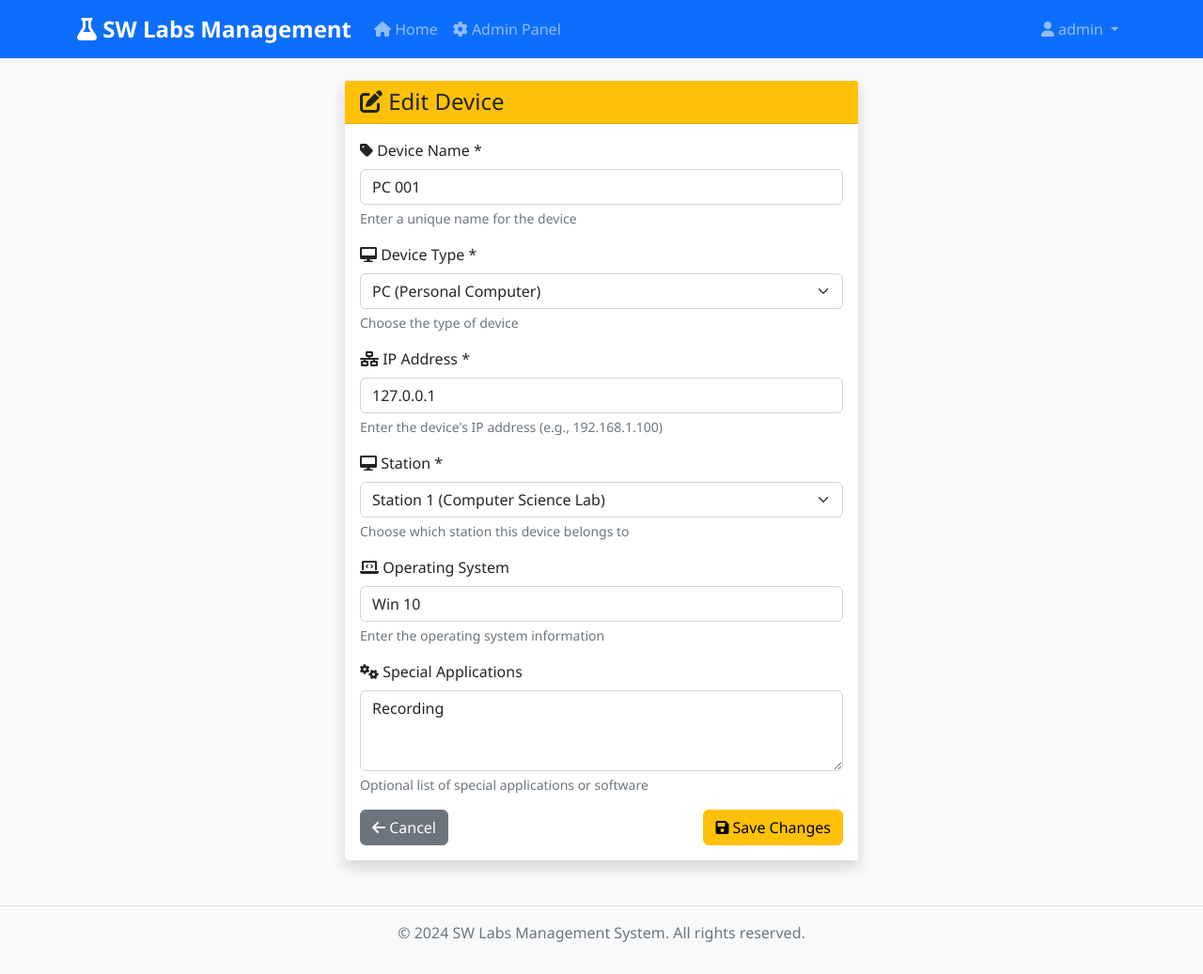
After one commit to sagist11/SW-Lab-Manager, a Flask app: page /admin/device/1/edit in a window 1280 px wide. The commit adds this page. Shown: the whole page at 94% size. Run offline with Flask 3, Linux system fonts and the light colour scheme; a user stored in the database is signed in.

Commit message:
more fixes

```diff
--- a/app.py
+++ b/app.py
@@ -214,6 +214,14 @@ def get_all_devices():
         devices.append(device)
     return devices
 
+def get_device_by_id(device_id):
+    """Get a specific device by ID"""
+    devices_data = load_json_data(DEVICES_FILE)
+    for device_data in devices_data:
+        if device_data['id'] == device_id:
+            return Device(device_data)
+    return None
+
 def get_all_users():
     """Get all users from file storage"""
     users_data = load_json_data(USERS_FILE)
@@ -230,7 +238,7 @@ def create_user(username, email, password, is_admin=False):
         'email': email,
         'password_hash': generate_password_hash(password),
         'is_admin': is_admin,
-        'created_at': datetime.utcnow().isoformat()
+        'created_at': datetime.now().isoformat()
     }
 
     users.append(new_user)
@@ -259,7 +267,7 @@ def auto_release_stations():
     while True:
         try:
             stations_data = load_json_data(STATIONS_FILE)
-            current_time = datetime.utcnow()
+            current_time = datetime.now()
             updated = False
 
             for station_data in stations_data:
@@ -294,11 +302,11 @@ def ping_devices():
                 try:
                     result = ping(device_data['ip_address'], timeout=2)
                     device_data['is_online'] = result is not None
-                    device_data['last_ping'] = datetime.utcnow().isoformat()
+                    device_data['last_ping'] = datetime.now().isoformat()
                     updated = True
                 except:
                     device_data['is_online'] = False
-                    device_data['last_ping'] = datetime.utcnow().isoformat()
+                    device_data['last_ping'] = datetime.now().isoformat()
                     updated = True
 
             if updated:
@@ -366,7 +374,14 @@ def station_detail(station_id):
     if not station:
         flash('Station not found')
         return redirect(url_for('index'))
-    return render_template('station_detail.html', station=station)
+
+    occupied_by_user = None
+    if station.is_occupied and station.occupied_by:
+        user_data = get_user_by_id(int(station.occupied_by))
+        if user_data:
+            occupied_by_user = User(user_data)
+
+    return render_template('station_detail.html', station=station, occupied_by_user=occupied_by_user)
 
 @app.route('/occupy_station/<int:station_id>', methods=['GET', 'POST'])
 @login_required
@@ -395,7 +410,7 @@ def occupy_station(station_id):
 
     if occupation_type == 'duration':
         duration_hours = int(request.form.get('duration_hours', 1))
-        occupation_until = datetime.utcnow() + timedelta(hours=duration_hours)
+        occupation_until = datetime.now() + timedelta(hours=duration_hours)
     elif occupation_type == 'until':
         occupation_until_str = request.form.get('occupation_until')
         if occupation_until_str:
@@ -407,7 +422,7 @@ def occupy_station(station_id):
         if station_data['id'] == station_id:
             station_data['is_occupied'] = True
             station_data['occupied_by'] = current_user.id
-            station_data['occupied_at'] = datetime.utcnow().isoformat()
+            station_data['occupied_at'] = datetime.now().isoformat()
             station_data['occupied_until'] = occupation_until.isoformat() if occupation_until else None
             break
     save_json_data(STATIONS_FILE, stations_data)
@@ -485,7 +500,7 @@ def add_lab():
             'name': name,
             'description': description,
             'location': location,
-            'created_at': datetime.utcnow().isoformat()
+            'created_at': datetime.now().isoformat()
         }
 
         labs_data.append(new_lab)
@@ -523,7 +538,7 @@ def add_station():
             'occupied_at': None,
             'occupied_until': None,
             'is_functional': is_functional,
-            'created_at': datetime.utcnow().isoformat()
+            'created_at': datetime.now().isoformat()
         }
 
         stations_data.append(new_station)
@@ -589,7 +604,7 @@ def add_device():
             'station_id': station_id,
             'is_online': False,
             'last_ping': None,
-            'created_at': datetime.utcnow().isoformat()
+            'created_at': datetime.now().isoformat()
         }
 
         devices_data.append(new_device)
@@ -624,7 +639,7 @@ def add_user():
             'email': email,
             'password_hash': generate_password_hash(password),
             'is_admin': is_admin,
-            'created_at': datetime.utcnow().isoformat()
+            'created_at': datetime.now().isoformat()
         }
 
         users_data.append(new_user)
@@ -634,6 +649,110 @@ def add_user():
         return redirect(url_for('admin_panel'))
 
     return render_template('add_user.html')
+
+@app.route('/admin/lab/<int:lab_id>/edit', methods=['GET', 'POST'])
+@login_required
+def edit_lab(lab_id):
+    if not current_user.is_admin:
+        flash('Access denied. Admin privileges required.')
+        return redirect(url_for('index'))
+
+    labs_data = load_json_data(LABS_FILE)
+    lab_data = next((lab for lab in labs_data if lab['id'] == lab_id), None)
+
+    if not lab_data:
+        flash('Lab not found')
+        return redirect(url_for('admin_panel'))
+
+    if request.method == 'POST':
+        lab_data['name'] = request.form['name']
+        lab_data['description'] = request.form['description']
+        lab_data['location'] = request.form['location']
+        save_json_data(LABS_FILE, labs_data)
+        flash('Lab updated successfully')
+        return redirect(url_for('admin_panel'))
+
+    return render_template('edit_lab.html', lab=lab_data)
+
+@app.route('/admin/station/<int:station_id>/edit', methods=['GET', 'POST'])
+@login_required
+def edit_station(station_id):
+    if not current_user.is_admin:
+        flash('Access denied. Admin privileges required.')
+        return redirect(url_for('index'))
+
+    stations_data = load_json_data(STATIONS_FILE)
+    station_data = next((station for station in stations_data if station['id'] == station_id), None)
+
+    if not station_data:
+        flash('Station not found')
+        return redirect(url_for('admin_panel'))
+
+    if request.method == 'POST':
+        station_data['name'] = request.form['name']
+        station_data['description'] = request.form['description']
+        station_data['lab_id'] = int(request.form['lab_id'])
+        station_data['is_functional'] = 'is_functional' in request.form
+        save_json_data(STATIONS_FILE, stations_data)
+        flash('Station updated successfully')
+        return redirect(url_for('admin_panel'))
+
+    labs = get_all_labs()
+    return render_template('edit_station.html', station=station_data, labs=labs)
+
+@app.route('/admin/device/<int:device_id>/edit', methods=['GET', 'POST'])
+@login_required
+def edit_device(device_id):
+    if not current_user.is_admin:
+        flash('Access denied. Admin privileges required.')
+        return redirect(url_for('index'))
+
+    devices_data = load_json_data(DEVICES_FILE)
+    device_data = next((device for device in devices_data if device['id'] == device_id), None)
+
+    if not device_data:
+        flash('Device not found')
+        return redirect(url_for('admin_panel'))
+
+    if request.method == 'POST':
+        device_data['name'] = request.form['name']
+        device_data['device_type'] = request.form['device_type']
+        device_data['ip_address'] = request.form['ip_address']
+        device_data['os_info'] = request.form['os_info']
+        device_data['special_apps'] = request.form['special_apps']
+        device_data['station_id'] = int(request.form['station_id'])
+        save_json_data(DEVICES_FILE, devices_data)
+        flash('Device updated successfully')
+        return redirect(url_for('admin_panel'))
+
+    stations = get_all_stations()
+    return render_template('edit_device.html', device=device_data, stations=stations)
+
+@app.route('/admin/user/<int:user_id>/edit', methods=['GET', 'POST'])
+@login_required
+def edit_user(user_id):
+    if not current_user.is_admin:
+        flash('Access denied. Admin privileges required.')
+        return redirect(url_for('index'))
+
+    users_data = load_json_data(USERS_FILE)
+    user_data = next((user for user in users_data if user['id'] == user_id), None)
+
+    if not user_data:
+        flash('User not found')
+        return redirect(url_for('admin_panel'))
+
+    if request.method == 'POST':
+        user_data['username'] = request.form['username']
+        user_data['email'] = request.form['email']
+        if request.form['password']:
+            user_data['password_hash'] = generate_password_hash(request.form['password'])
+        user_data['is_admin'] = 'is_admin' in request.form
+        save_json_data(USERS_FILE, users_data)
+        flash('User updated successfully')
+        return redirect(url_for('admin_panel'))
+
+    return render_template('edit_user.html', user=user_data)
 
 # API routes for AJAX updates
 @app.route('/api/device_status')
--- a/data/devices.json
+++ b/data/devices.json
@@ -8,7 +8,7 @@
     "special_apps": "Recording",
     "station_id": 1,
     "is_online": true,
-    "last_ping": "2025-08-04T16:42:23.692923",
+    "last_ping": "2025-08-04T21:37:02.031718",
     "created_at": "2025-08-04T15:48:23.174996"
   },
   {
@@ -20,7 +20,7 @@
     "special_apps": "Debug",
     "station_id": 1,
     "is_online": true,
-    "last_ping": "2025-08-04T16:42:23.693955",
+    "last_ping": "2025-08-04T21:37:02.032671",
     "created_at": "2025-08-04T15:51:29.206808"
   }
 ]
--- a/data/labs.json
+++ b/data/labs.json
@@ -8,7 +8,7 @@
   },
   {
     "id": 2,
-    "name": "Network Lab",
+    "name": "Network Lab AA",
     "description": "Networking and infrastructure testing laboratory",
     "location": "Building B, Room 205",
     "created_at": "2025-08-04T16:00:00"
--- a/data/users.json
+++ b/data/users.json
@@ -10,7 +10,7 @@
   {
     "id": 2,
     "username": "sagi",
-    "email": "sagist11@gmail.com",
+    "email": "sagi@mail.com",
     "password_hash": "scrypt:32768:8:1$u44HFNy6sDvgBa7r$4ecc953a9303956538f44d950320ce97307b154ba7a39125c612ddec671b457216d47a9d1a327dd4a8cfbcb821cb3b66c9ce9eef3a8e7343a398175d86f427e3",
     "is_admin": false,
     "created_at": "2025-08-04T15:50:28.549845"
--- a/issues.txt
+++ b/issues.txt
@@ -5,3 +5,4 @@ and the expected is that the ping will return and display the devices as online,
 they should open the edit option for the selected item (lab, station, device, user)
 3. Station that 'Occupied' should display also by witch user its used and till when.
 to know till when a station is occupied, when user press occupy, need to display a dialog to the user that the user can select till when or for how much time it going to be used.
+4. Automatically release stations whose time has expired functionality dont works - Fixed
--- /dev/null
+++ b/templates/edit_device.html
@@ -0,0 +1,90 @@
+{% extends "base.html" %}
+
+{% block title %}Edit Device - SW Labs Management{% endblock %}
+
+{% block content %}
+<div class="row justify-content-center">
+    <div class="col-md-8 col-lg-6">
+        <div class="card shadow">
+            <div class="card-header bg-warning text-dark">
+                <h4 class="mb-0">
+                    <i class="fas fa-edit"></i> Edit Device
+                </h4>
+            </div>
+            <div class="card-body">
+                <form method="POST">
+                    <div class="mb-3">
+                        <label for="name" class="form-label">
+                            <i class="fas fa-tag"></i> Device Name *
+                        </label>
+                        <input type="text" class="form-control" id="name" name="name" value="{{ device.name }}" required>
+                        <div class="form-text">Enter a unique name for the device</div>
+                    </div>
+
+                    <div class="mb-3">
+                        <label for="device_type" class="form-label">
+                            <i class="fas fa-desktop"></i> Device Type *
+                        </label>
+                        <select class="form-select" id="device_type" name="device_type" required>
+                            <option value="">Select device type...</option>
+                            <option value="PC" {% if device.device_type == 'PC' %}selected{% endif %}>PC (Personal Computer)</option>
+                            <option value="Server" {% if device.device_type == 'Server' %}selected{% endif %}>Server</option>
+                        </select>
+                        <div class="form-text">Choose the type of device</div>
+                    </div>
+
+                    <div class="mb-3">
+                        <label for="ip_address" class="form-label">
+                            <i class="fas fa-network-wired"></i> IP Address *
+                        </label>
+                        <input type="text" class="form-control" id="ip_address" name="ip_address"
+                               pattern="^(?:(?:25[0-5]|2[0-4][0-9]|[01]?[0-9][0-9]?)\.){3}(?:25[0-5]|2[0-4][0-9]|[01]?[0-9][0-9]?)$"
+                               placeholder="192.168.1.100" value="{{ device.ip_address }}" required>
+                        <div class="form-text">Enter the device's IP address (e.g., 192.168.1.100)</div>
+                    </div>
+
+                    <div class="mb-3">
+                        <label for="station_id" class="form-label">
+                            <i class="fas fa-desktop"></i> Station *
+                        </label>
+                        <select class="form-select" id="station_id" name="station_id" required>
+                            <option value="">Select a station...</option>
+                            {% for station in stations %}
+                            <option value="{{ station.id }}" {% if station.id == device.station_id %}selected{% endif %}>{{ station.name }} ({{ station.lab.name }})</option>
+                            {% endfor %}
+                        </select>
+                        <div class="form-text">Choose which station this device belongs to</div>
+                    </div>
+
+                    <div class="mb-3">
+                        <label for="os_info" class="form-label">
+                            <i class="fas fa-laptop-code"></i> Operating System
+                        </label>
+                        <input type="text" class="form-control" id="os_info" name="os_info"
+                               placeholder="Windows 10, Ubuntu 20.04, etc." value="{{ device.os_info }}">
+                        <div class="form-text">Enter the operating system information</div>
+                    </div>
+
+                    <div class="mb-3">
+                        <label for="special_apps" class="form-label">
+                            <i class="fas fa-cogs"></i> Special Applications
+                        </label>
+                        <textarea class="form-control" id="special_apps" name="special_apps" rows="3"
+                                  placeholder="List any special software or applications installed on this device">{{ device.special_apps }}</textarea>
+                        <div class="form-text">Optional list of special applications or software</div>
+                    </div>
+
+                    <div class="d-flex justify-content-between">
+                        <a href="{{ url_for('admin_panel') }}" class="btn btn-secondary">
+                            <i class="fas fa-arrow-left"></i> Cancel
+                        </a>
+                        <button type="submit" class="btn btn-warning">
+                            <i class="fas fa-save"></i> Save Changes
+                        </button>
+                    </div>
+                </form>
+            </div>
+        </div>
+    </div>
+</div>
+{% endblock %}
--- a/templates/station_detail.html
+++ b/templates/station_detail.html
@@ -50,7 +50,9 @@
                 <div class="alert alert-warning">
                     <i class="fas fa-user-clock"></i>
                     <strong>Occupied by:</strong>
-                    {% if station.occupied_by %}
+                    {% if occupied_by_user %}
+                        {{ occupied_by_user.username }}
+                    {% elif station.occupied_by %}
                         User ID: {{ station.occupied_by }}
                     {% else %}
                         Unknown user
```
Also changed, not shown: data/stations.json (+5 -5 lines), templates/admin_panel.html (+9 -9 lines), templates/edit_lab.html (added, +53 -0 lines), templates/edit_station.html (added, +68 -0 lines), templates/edit_user.html (added, +63 -0 lines), 2 other files.
